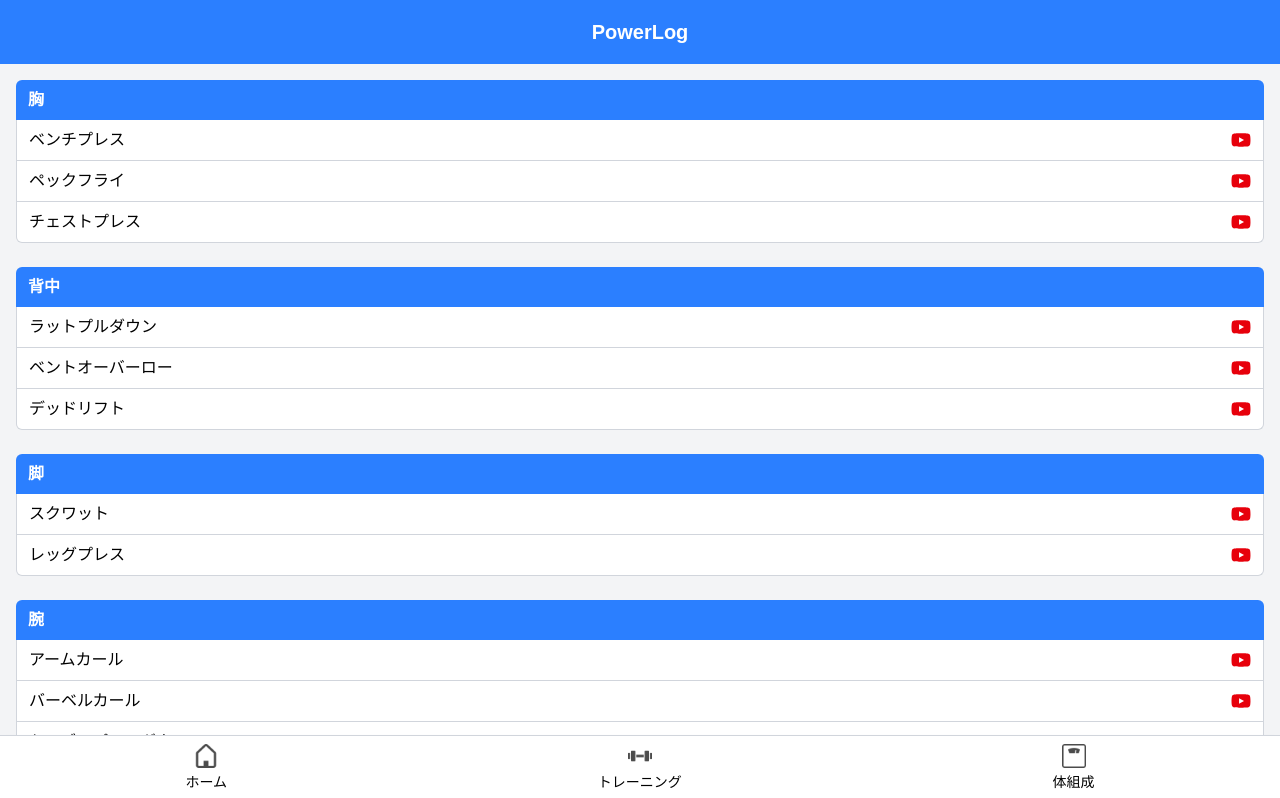
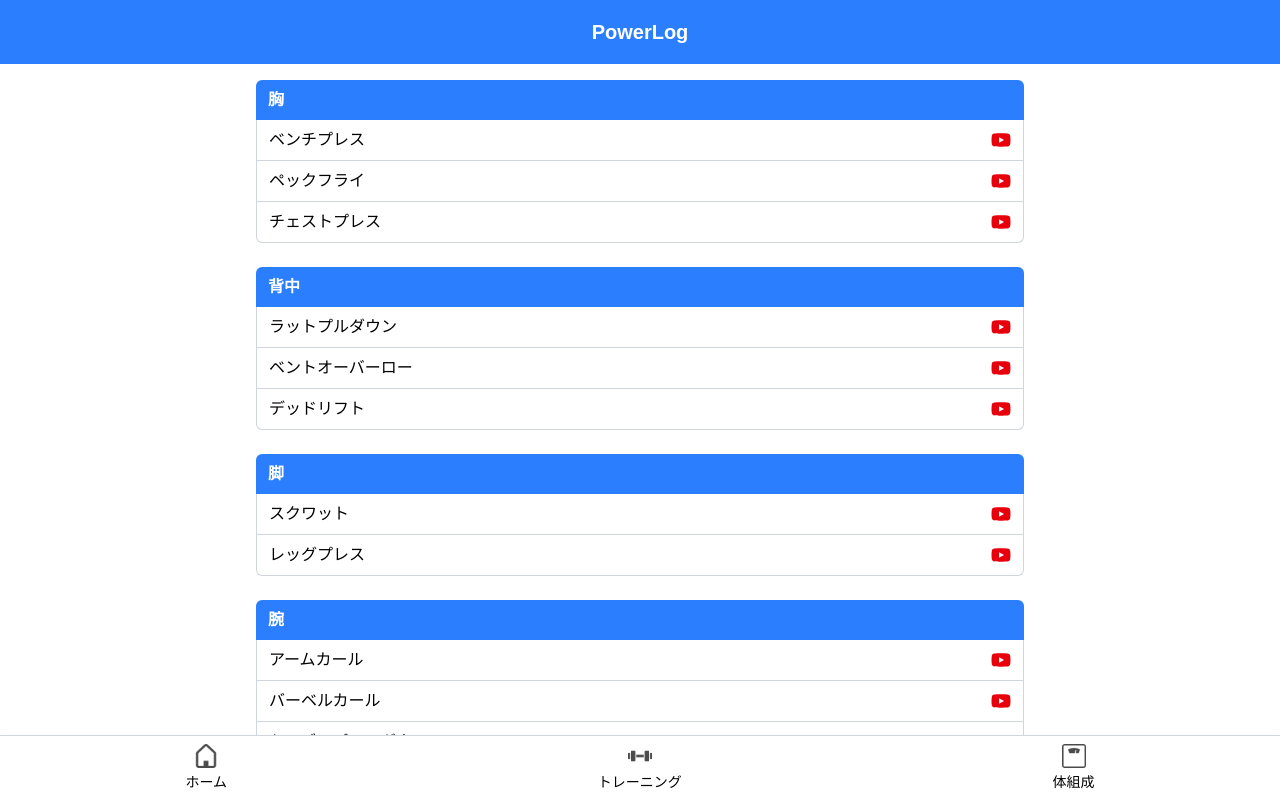
Before and after one commit to tanida3/training-app, a Next.js app: page /training in a window 1280 px wide. Shown: the top 798 px of the page. Built offline with nearby package versions, Linux system fonts and the light colour scheme.

Commit message:
中央揃えに修正

```diff
--- a/components/Media.tsx
+++ b/components/Media.tsx
@@ -2,7 +2,7 @@
 
 export default function Home() {
   return (
-    <div className="min-h-screen bg-gray-100 text-black p-4 pb-24">
+    <div className="min-h-screen text-black p-4 pb-24 sm:w-200 mx-auto">
       {/* 胸 */}
       <div className="mb-6">
         <div className="bg-blue-500 text-white px-3 py-2 rounded-t-md font-semibold">
```
